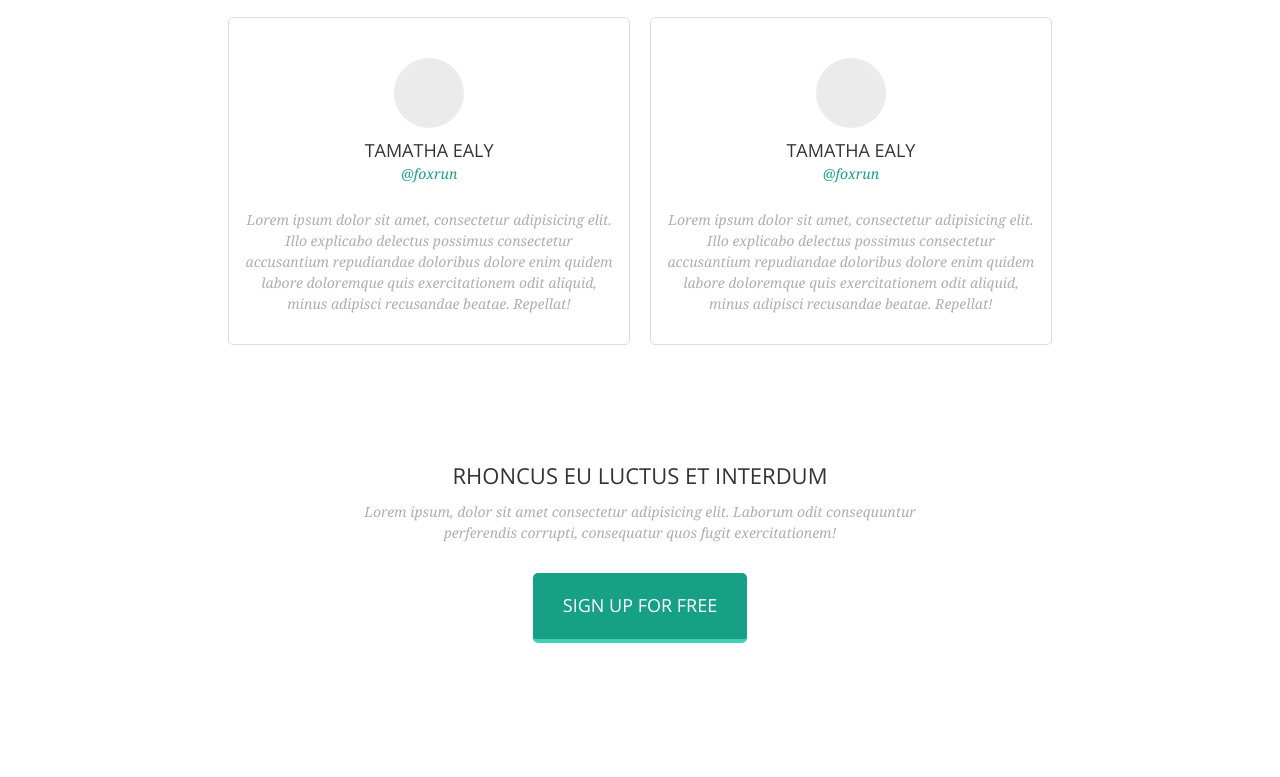
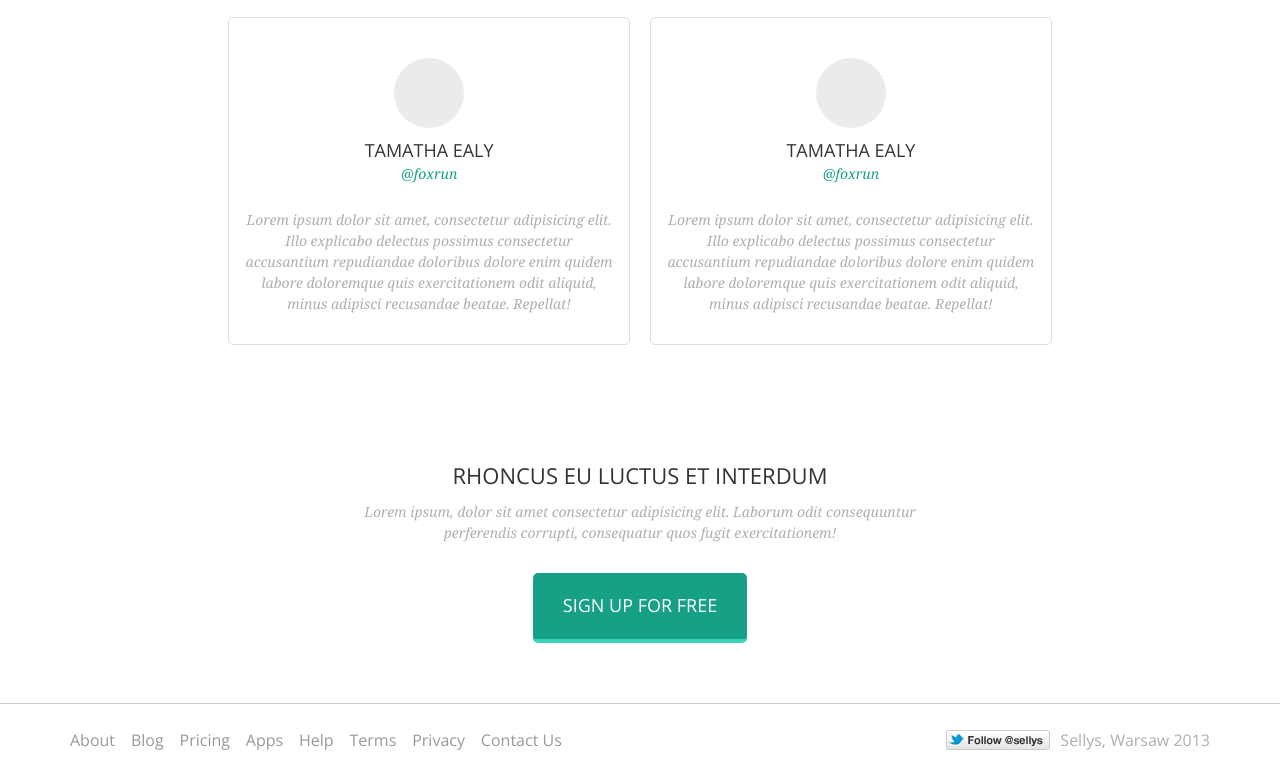
Before and after one commit to arthur-souza/desafio-sanar, a website: page public/index.html in a window 1280 px wide. Shown: the part 4197-4974 px from the top of the page. Before the commit the page ends 4900 px from the top, so only its background shows below. Drawn offline with nearby package versions, Linux system fonts and the light colour scheme.

Commit message:
Implementando fooder

```diff
--- a/public/index.html
+++ b/public/index.html
@@ -210,6 +210,31 @@
     </div>
   </section>
 
+  <!-- Fooder -->
+  <footer class="fooder">
+    <div class="container fooder-container">
+      <nav class="fooder__nav">
+        <ul class="fooder__nav__list">
+          <li class="fooder__nav__list__item"> <a href="#" title="#">About</a> </li>
+          <li class="fooder__nav__list__item"> <a href="#" title="#">Blog</a> </li>
+          <li class="fooder__nav__list__item"> <a href="#" title="#">Pricing</a> </li>
+          <li class="fooder__nav__list__item"> <a href="#" title="#">Apps</a> </li>
+          <li class="fooder__nav__list__item"> <a href="#" title="#">Help</a> </li>
+          <li class="fooder__nav__list__item"> <a href="#" title="#">Terms</a> </li>
+          <li class="fooder__nav__list__item"> <a href="#" title="#">Privacy</a> </li>
+          <li class="fooder__nav__list__item"> <a href="#" title="#">Contact Us</a> </li>
+        </ul>
+      </nav>
+
+      <div class="fooder__follow">
+        <a href="#" title="Twitter">
+          <img src="assets/images/follow_button.png" alt="Botão de seguir do twitter">
+        </a>
+        <div class="fooder__follow__text">Sellys, Warsaw 2013</div>
+      </div>
+    </div>
+  </footer>
+
   <script src="assets/js/all.js"></script>
 </body>
 </html>
--- /dev/null
+++ b/src/css/_fooder.scss
@@ -0,0 +1,85 @@
+.fooder {
+  position: relative;
+  display: block;
+  padding: 25px 0;
+  border-top: 1px solid #cccccc;
+}
+
+.fooder-container {
+  @media (min-width: $screen-sm-min) {
+    display: flex;
+    justify-content: space-between;
+    align-items: center;
+  }
+}
+
+.fooder__nav {
+  @media (min-width: $screen-sm-min) {
+    margin-right: 25px;
+    width: calc(80% - 25px);
+  }
+
+  @media (min-width: $screen-md-min) {
+    width: calc(70% - 25px);
+  }
+}
+
+.fooder__nav__list {
+  list-style: none;
+  margin: 0;
+  padding: 0;
+}
+
+.fooder__nav__list__item {
+  display: block;
+  text-align: center;
+  margin-bottom: 7px;
+
+  a {
+    font-family: 'Open Sans', sans-serif;
+    font-size: 16px;
+    font-weight: 300;
+    color: #999999;
+  }
+
+  @media (min-width: $screen-sm-min) {
+    display: inline-block;
+    margin-bottom: 0;
+    margin-right: 12px;
+  }
+}
+
+.fooder__follow {
+  margin-top: 20px;
+  text-align: center;
+
+  @media (min-width: $screen-sm-min) {
+    width: 20%;
+    margin-top: 0;
+  }
+
+  @media (min-width: $screen-md-min) {
+    width: 30%;
+    display: flex;
+    justify-content: flex-end;
+    align-items: center;
+  }
+}
+
+.fooder__follow__text {
+  font-family: 'Open Sans', sans-serif;
+  font-size: 16px;
+  font-weight: 300;
+  color: #afafaf;
+  margin-top: 10px;
+
+  @media (min-width: $screen-sm-min) {
+    margin-top: 5px;
+    display: inline-block;
+  }
+
+  @media (min-width: $screen-md-min) {
+    margin-top: 0;
+    margin-left: 10px;
+  }
+}
--- a/src/css/style.scss
+++ b/src/css/style.scss
@@ -1,4 +1,5 @@
 @import "./overhide-bootstrap";
 @import "./fonts";
 @import "./header";
-@import "./sections.scss";
+@import "./sections";
+@import "./fooder"
```
Also changed, not shown: public/assets/css/style.css, public/assets/images/follow_button.png (added), src/images/follow_button.png (added).
